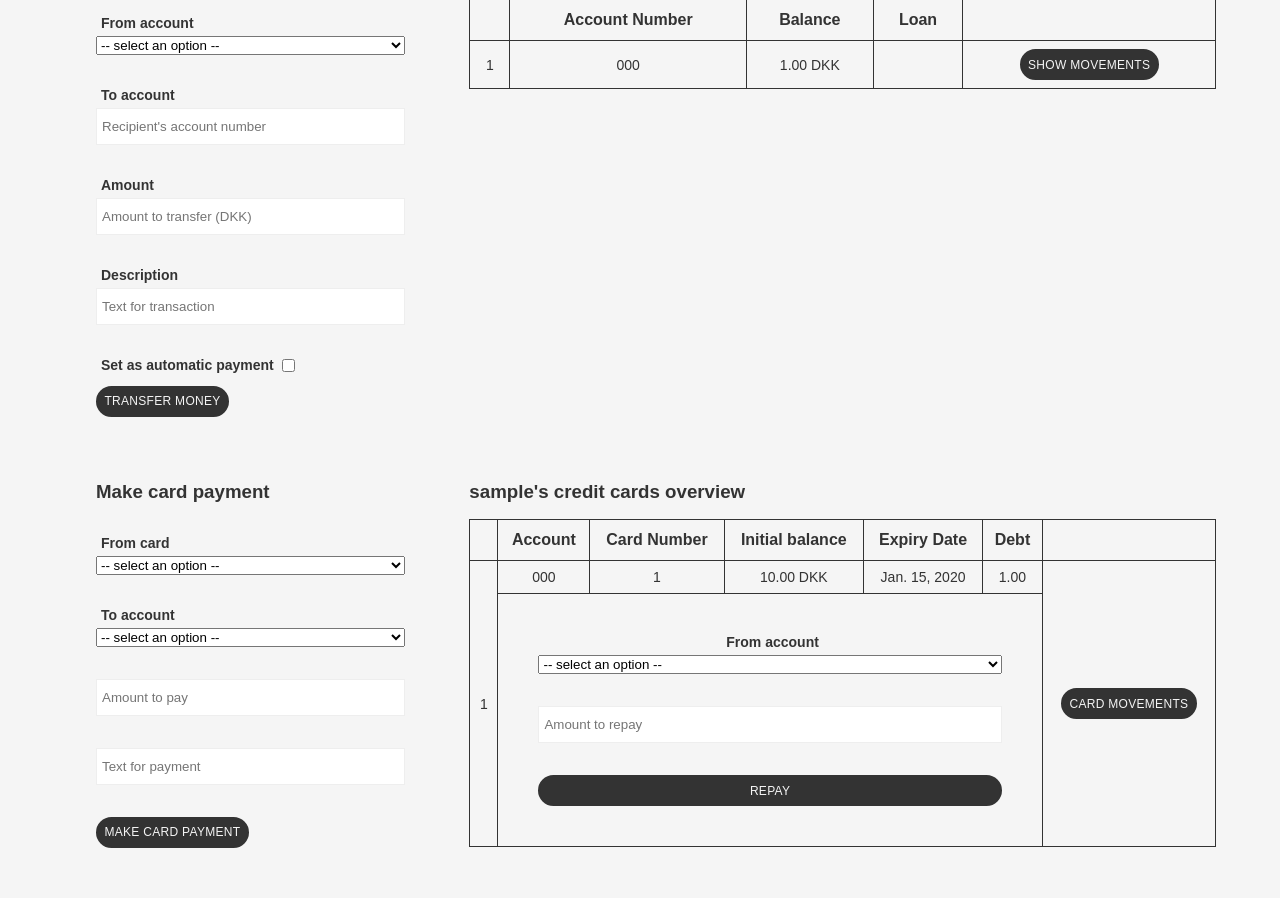
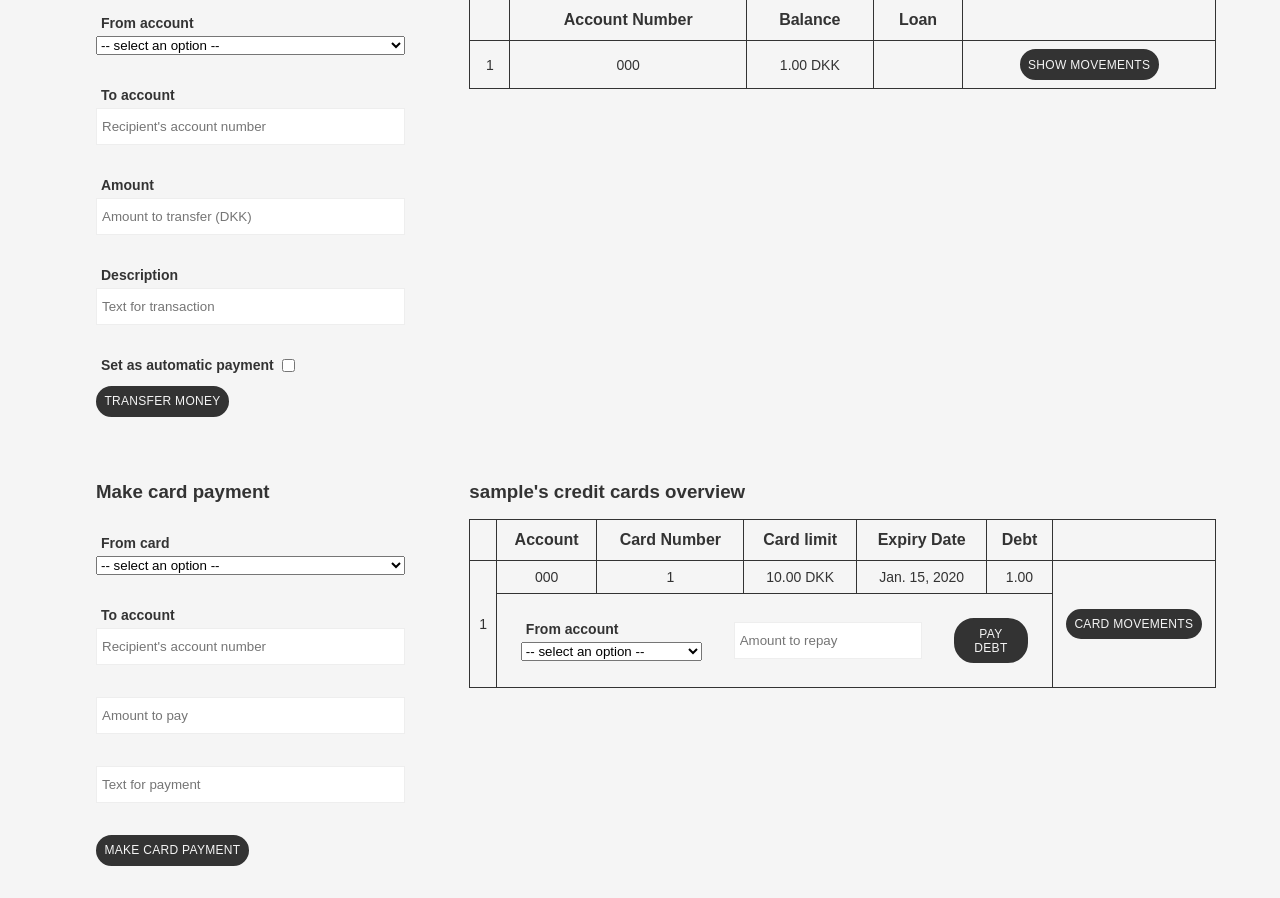
Before and after one commit to zuzanatrembulakova/bank_project, a Django app: page /bank_app/pay_card/ in a window 1280 px wide. Shown: the part 265-1163 px from the top of the page. Before the commit the page ends 1113 px from the top, so only its background shows below. Run offline with Django 4.2, Linux system fonts and the light colour scheme; a user stored in the database is signed in; tables that the repository leaves empty hold one stand-in row (values such as "Sample post"); some libraries are stand-ins or nearby versions.

Commit message:
card payment and card table layout

```diff
--- a/bank_app/models.py
+++ b/bank_app/models.py
@@ -21,7 +21,7 @@ class Customer(models.Model):
 class Account(models.Model):
     customer = models.ForeignKey(Customer, on_delete=models.CASCADE)
     accountNumber = models.CharField(max_length=20)
-    accountNumber = models.CharField(max_length=3)
+    # accountNumber = models.CharField(max_length=3)
     isLoan = models.BooleanField(default=False)
 
     def __str__(self):
@@ -49,9 +49,7 @@ class LoanRequest(models.Model):
     account = models.ForeignKey(Account, on_delete=models.CASCADE)
     loanAccount = models.CharField(max_length=250, default='undefined')
     loanAmount = models.DecimalField(max_digits=30, decimal_places=2)
-    # remainingAmount = models.IntegerField()
     confirmed = models.CharField(max_length=100, default='undefined')
-    # confirmed = models.BooleanField(default=False)
 
     def __str__(self):
         return f"{self.account} - {self.loanAmount} - {self.remainingAmount} - {self.confirmed}"
@@ -75,12 +73,10 @@ class CreditCard(models.Model):
     initialBalance = models.DecimalField(max_digits=30, decimal_places=2)
     spentAmount = models.DecimalField(max_digits=30, decimal_places=2)
     expiryDate = models.DateField(editable=False)
-    # expiryDate = models.DateTimeField(default=now, editable=False)
     cvvNumber = models.IntegerField()
-    interest = models.DecimalField(max_digits=30, decimal_places=2)
 
-    # def __str__(self):
-        # return f"{self.cardNumber} - {self.initialBalance} - {self.spentAmount} - {self.expiryDate} - {self.cvvNumber}"
+    def __str__(self):
+        return f"{self.cardNumber} - {self.initialBalance} - {self.spentAmount} - {self.expiryDate} - {self.cvvNumber}"
 
 class CardMovement(models.Model):
     card = models.ForeignKey(CreditCard, on_delete=models.CASCADE)
--- a/bank_app/static/css/style.css
+++ b/bank_app/static/css/style.css
@@ -19,6 +19,13 @@ body {
     width: 200px;
     margin: 15px auto 30px auto;
     display: block;
+}
+
+#pls_login{
+    position: absolute;
+    top: 50%;
+    left: 50%;
+    transform: translate(-50%, -50%);
 }
 
 .btn {
@@ -255,6 +262,21 @@ td{
     background: #ffffff;
 }
 
+#repay{
+    text-align: left;
+}
+#repay > div{
+    display: flex;
+    align-items: center;
+    justify-content: space-between;
+}
+#repay .form_item_wrapper{
+    margin: 1rem;
+}
+#repay .form_item_wrapper:not(:last-child){
+    width: 35%;
+}
+
 #account_overview > table .simple_btn{
     margin-left: 1rem;
 }
--- a/bank_app/templates/bank_app/accounts.html
+++ b/bank_app/templates/bank_app/accounts.html
@@ -167,9 +167,7 @@
                     <th>Balance</th>
                     <th>Expiry Date</th>
                     <th>Debt</th>
-                    <th>Interest</th>
                     <th></th>
-                    <!-- <th>CVV</th> -->
                 </tr>
 
                 {% for c in cards %}
@@ -195,10 +193,6 @@
                                     {% endif %}
                                 {% endfor %}
                             </td>
-                            <td>{{ c.interest }}</td>
-                            <!-- <td>
-                            </td> -->
-                            <!-- <td>{{ c.cvvNumber }}</td> -->
                             <td>
                                 <button formaction="{% url 'bank_app:del_card' %}" class="icon_btn del_btn">
                                     <i class="fa-solid fa-trash"></i>
--- a/bank_app/templates/bank_app/index.html
+++ b/bank_app/templates/bank_app/index.html
@@ -138,7 +138,6 @@
 							<label>Repeat every</label>
 							<input type="number" name="repeat_every" value="1" min="1" max="59" />
 							<select name="repeat_time_unit">
-								<!-- <option disabled selected value> -- select an option -- </option>						 -->
 								<option value="minute" selected>Minute</option>
 								<option value="hour">Hour</option>
 							</select>
@@ -242,14 +241,7 @@
 
 					<div class="form_item_wrapper">
 						<label>To account</label>
-						<select name="to_account">
-							<option disabled selected value> -- select an option -- </option>
-							{% for a in customer_accounts %}
-								{% if a.isLoan == False %}
-									<option value="{{ a.pk }}">{{ a.accountNumber }}</option>
-								{% endif %}
-							{% endfor %}
-						</select>
+						<input type="text" name="to_account" placeholder="Recipient's account number" />
 					</div>
 
 					<div class="form_item_wrapper">
@@ -271,7 +263,7 @@
 						<th></th>
 						<th>Account</th>
 						<th>Card Number</th>
-						<th>Initial balance</th>
+						<th>Card limit</th>
 						<th>Expiry Date</th>
 						<th>Debt</th>
 						<th></th>
@@ -285,9 +277,6 @@
 						<form method="post">
 							{% csrf_token %}
 								<input type="hidden" name="pk" value="{{ c.pk }}" />
-								<input type="hidden" name="card_number" value="{{ c.cardNumber }}" />
-								<input type="hidden" name="spent_amount" value="{{ c.spentAmount }}" />
-								<input type="hidden" name="balance" value="{{ c.initialBalance }}" />
 								<td rowspan="2">{{ forloop.counter }}</td>
 								<td>{{ c.account }}</td>
 								<td>{{ c.cardNumber }}</td>
@@ -300,36 +289,14 @@
 										{% endif %}
 									{% endfor %}
 								</td>
-								<!-- <td>
-									<div class="form_item_wrapper">
-										<label>To account</label>
-										<select name="to_account">
-											<option disabled selected value> -- select an option -- </option>
-											{% for a in customer_accounts %}
-												<option value="{{ a.pk }}">{{ a.accountNumber }}</option>
-											{% endfor %}
-										</select>
-									</div>
-									<div class="form_item_wrapper">
-										<input type="number" name="card_pay" placeholder="Amount to pay" step=".01"/>
-									</div>
-									<div class="form_item_wrapper">
-										<input type="text" name="card_desc" placeholder="Text for payment" />
-									</div>
-									<div class="form_item_wrapper">
-										<button formaction="{% url 'bank_app:pay_card' %}" class="btn">
-											Pay
-										</button>
-									</div>
-								</td> -->
 								<td rowspan="2">
 									<button formaction="{% url 'bank_app:show_card_movements' %}" class="btn">Card movements</button>
 								</td>
 					</tr>
 					<tr>
-								<td colspan="5">
+						<td colspan="5" id="repay">
 							{% if c.spentAmount != 0 %}
-
+								<div>
 									<div class="form_item_wrapper">
 										<label>From account</label>
 										<select name="from_account">
@@ -345,9 +312,8 @@
 										<input type="number" name="card_repay" placeholder="Amount to repay" step=".01"/>
 									</div>
 									<div class="form_item_wrapper">
-											<button formaction="{% url 'bank_app:repay_card' %}" class="btn">
-												Repay
-											</button>
+										<button formaction="{% url 'bank_app:pay_debt' %}" class="btn">Pay debt</button>
+									</div>
 							</div>
 
 							{% endif %}
@@ -362,7 +328,7 @@
 
 	{% else %}
 
-		<h2>Please log in</h2>
+		<h2 id="pls_login">Please log in</h2>
 
 	{% endif %}
 
--- a/bank_app/urls.py
+++ b/bank_app/urls.py
@@ -22,12 +22,11 @@ urlpatterns = [
         path('request_loan/', views.request_loan, name='request_loan'),
         path('decline_loan/', views.decline_loan, name='decline_loan'),
         path('accept_loan/', views.accept_loan, name='accept_loan'),
-        # path('pay_loan/', views.pay_loan, name='pay_loan'),
         path('del_loan/', views.del_loan, name='del_loan'),
 
         path('generate_card/', views.generate_card, name='generate_card'),
         path('del_card/', views.del_card, name='del_card'),
-        path('repay_card/', views.repay_card, name='repay_card'),
+        path('pay_debt/', views.pay_debt, name='pay_debt'),
         path('pay_card/', views.pay_card, name='pay_card'),
         path('show_card_movements/', views.show_card_movements, name='show_card_movements'),
 ]
--- a/bank_app/views.py
+++ b/bank_app/views.py
@@ -44,14 +44,11 @@ def show_index(request, message = '', is_error = False):
             for a in customer_accounts.iterator():
                 balance = round(get_balance_for_account(a), 2)
                 balances.append( (a.pk, f'{balance:,}') )
-            print(customer_accounts)
-            print(cards)
+
             card_repay_balances = []
             for c in cards.iterator():
-                print('2')
                 card_repay_balance = round(get_repay_amount_for_card(c), 2)
                 card_repay_balances.append( (c.pk, f'{card_repay_balance:,}') )
-            print('3')
 
             context['customer_accounts'] = customer_accounts
             context['active_customer'] = active_customer
@@ -454,7 +451,6 @@ def generate_card(request):
         card.spentAmount = spent_amount
         card.expiryDate = expiry_date
         card.cvvNumber = cvv
-        card.interest = 0
         card.save()
 
         card_movement = CardMovement()
@@ -478,29 +474,29 @@ def del_card(request):
 
 
 @transaction.atomic
-def repay_card(request):
+def pay_debt(request):
     message = 'Success'
     is_error = False
 
     if request.method == "POST":
         pk = request.POST['pk']
+        card = CreditCard.objects.get(pk=pk)
 
         from_accountpk = request.POST['from_account']
         from_account = Account.objects.get(pk = from_accountpk)
-        print(from_account)
 
-        to_card = request.POST['card_number']
-        dest_card = CreditCard.objects.get(cardNumber = to_card)
-        print(dest_card)
+        amount = float(request.POST['card_repay'])
+        remaining_amount = float(get_repay_amount_for_card(card))
 
-        amount = int(request.POST['card_repay'])
-        remaining_amount = int(request.POST['spent_amount'])
-        balance = int(request.POST['balance'])
+        initial_balance = card.initialBalance
+
         from_balance = get_balance_for_account(from_account)
-        to_balance = get_repay_amount_for_card(dest_card)
 
-        if amount <= 0 or amount > abs(to_balance):
+        if amount > initial_balance or amount <= 0 or amount > remaining_amount:
             print('The amount you entered is not valid or exceeds the debt')
+
+        # if amount <= 0 or amount > abs(to_balance):
+        #     print('The amount you entered is not valid or exceeds the debt')
 
         elif from_balance > amount:
 
@@ -508,21 +504,20 @@ def repay_card(request):
                 with transaction.atomic():
                     movement_from = AccountMovement()
                     movement_from.account = from_account
-                    movement_from.fromAccount = f"{to_card} (credit card)"
+                    movement_from.fromAccount = f"{card.cardNumber} (credit card)"
                     movement_from.value = -amount
                     movement_from.description = 'Credit card repay'
                     movement_from.save()
 
                     movement_to = CardMovement()
-                    movement_to.card = dest_card
+                    movement_to.card = card
                     movement_to.toFrom = from_account
                     movement_to.value = amount
                     movement_to.description = 'Credit card repay'
                     movement_to.save()
 
-                    dest_card.initialBalance = balance + amount
-                    dest_card.spentAmount = remaining_amount + amount
-                    dest_card.save()
+                    card.spentAmount = remaining_amount + amount
+                    card.save()
 
             except IntegrityError:
                 message = 'Transaction  failed'
@@ -544,27 +539,27 @@ def pay_card(request):
         from_cardpk = request.POST['card_pk']
         from_card = CreditCard.objects.get(pk=from_cardpk)
 
-        to_accountpk = request.POST['to_account']
-        to_account = Account.objects.get(pk=to_accountpk)
+        to_account = request.POST['to_account']
+        dest_account = Account.objects.get(accountNumber = to_account)
 
-        balance = float(request.POST['balance'])
+        balance = from_card.initialBalance
         amount = float(request.POST['card_pay'])
         description = request.POST['card_desc']
 
-        remaining_amount = float(request.POST['spent_amount'])
+        remaining_amount = float(get_repay_amount_for_card(from_card))
 
         if balance > amount:
             try:
                 with transaction.atomic():
                     movement_from = CardMovement()
                     movement_from.card = from_card
-                    movement_from.toFrom = to_account
+                    movement_from.toFrom = dest_account
                     movement_from.value = -amount
                     movement_from.description = description
                     movement_from.save()
 
                     movement_from = AccountMovement()
-                    movement_from.account = to_account
+                    movement_from.account = dest_account
                     movement_from.fromAccount = f"{from_cardpk} (credit card)"
                     movement_from.value = amount
                     movement_from.description = description
```
Also changed, not shown: login_app/static/media/qr.png. Lines whose indentation alone changed are shown as unchanged.
